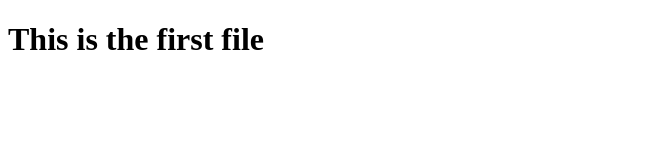
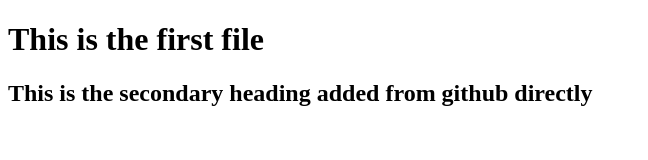
Before and after one commit to MohitSoni2024/test, a plain HTML site: page index.html in a window 1280 px wide. Shown: the whole page, without its empty margins (0-648 px from the left). Drawn offline with Linux system fonts and the light colour scheme.

Commit message:
Update index.html

```diff
--- a/index.html
+++ b/index.html
@@ -7,5 +7,6 @@
 </head>
 <body>
     <h1>This is the first file</h1>
+    <h2>This is the secondary heading added from github directly</h2>
 </body>
 </html>
```
